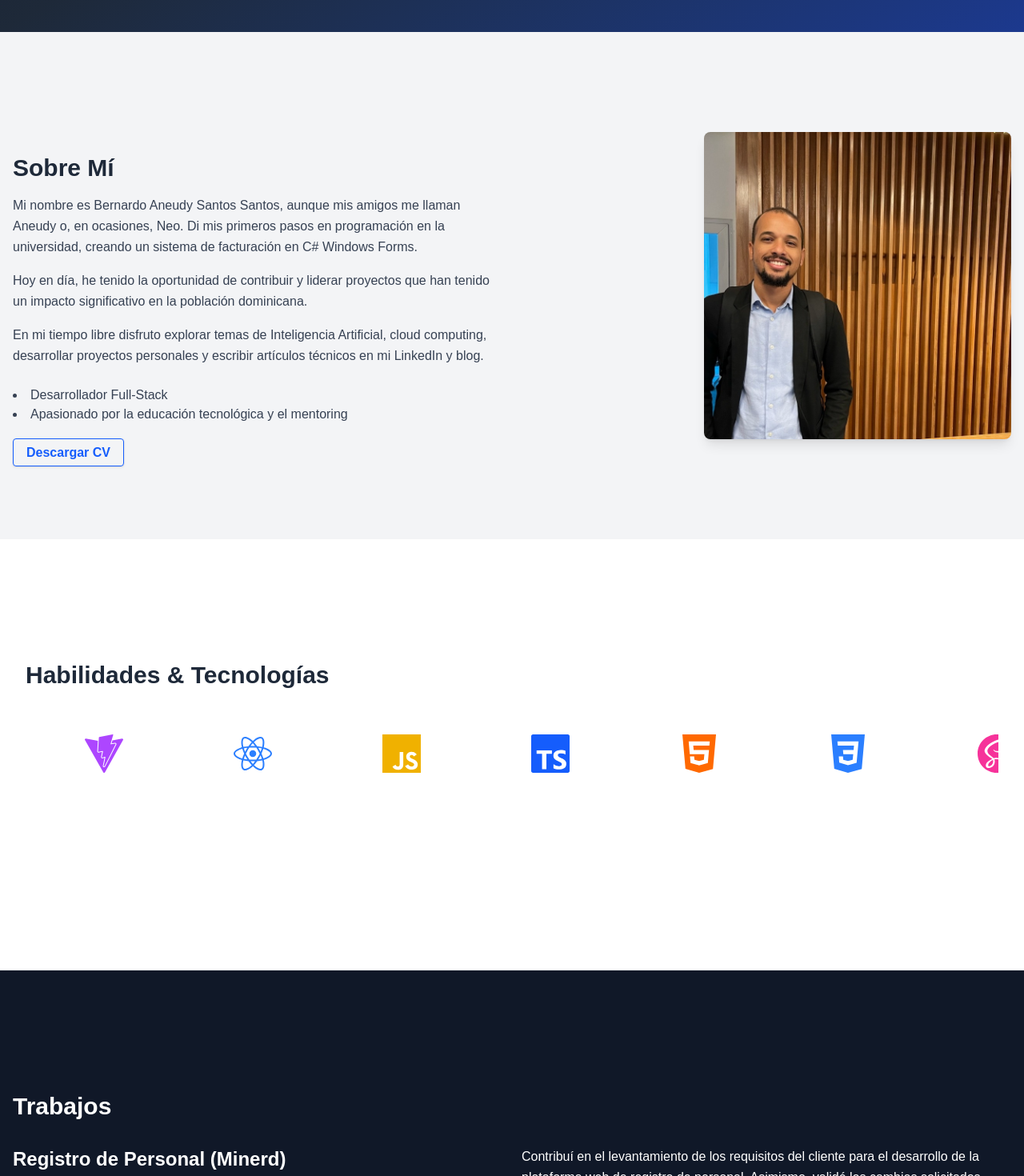
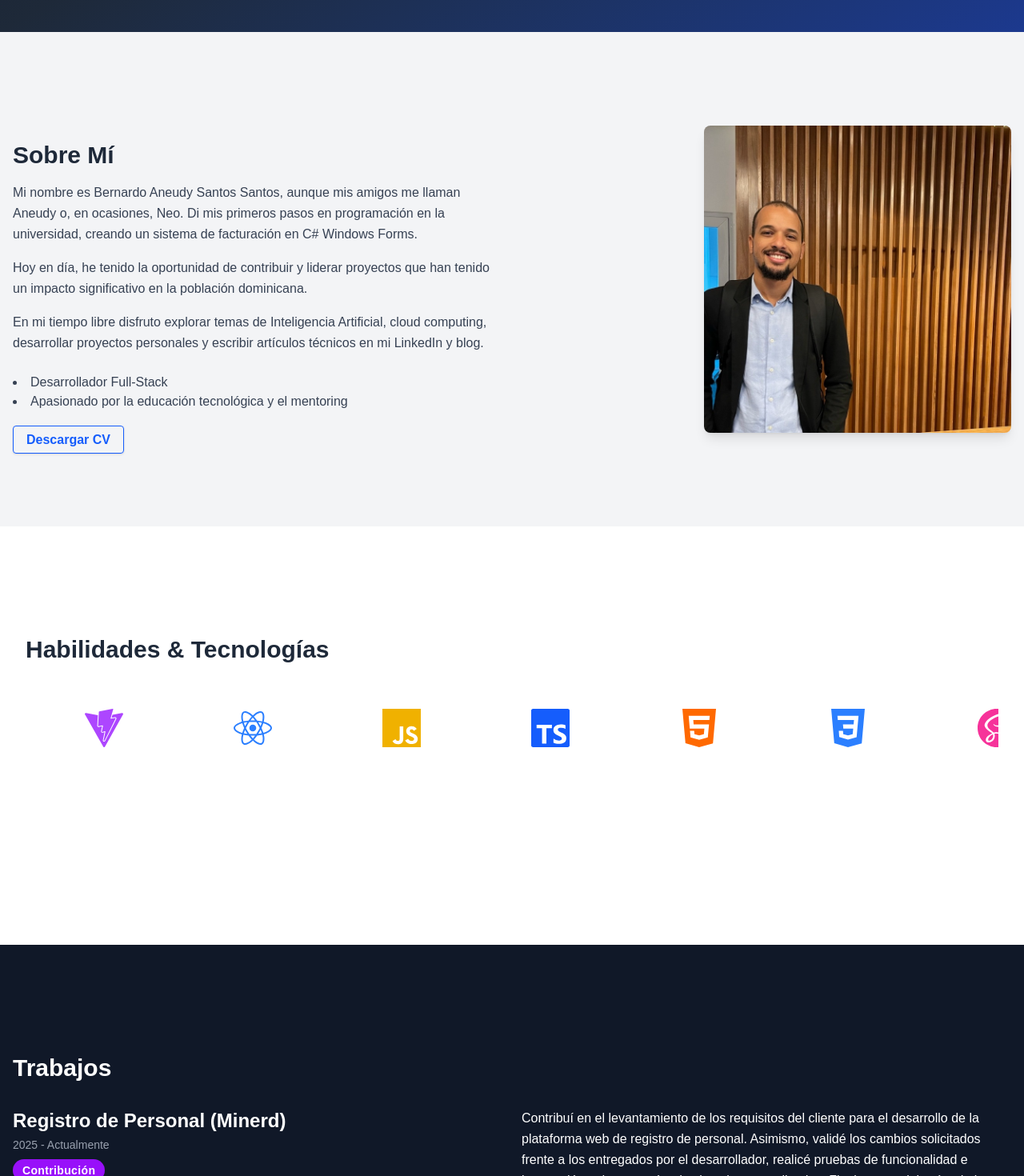
Before and after one commit to Bernardosantossantos/portafoliobs, a React (Vite) app: page / in a window 1280 px wide. Shown: the part 760-2230 px from the top of the page at 80% size. Built offline with nearby package versions, Linux system fonts and the light colour scheme.

Commit message:
fix: adjust padding for headings in HabilidadesyTecnologias, Trabajos, and Home components

```diff
--- a/src/components/HabilidadesyTecnologias.jsx
+++ b/src/components/HabilidadesyTecnologias.jsx
@@ -88,7 +88,7 @@ function HabilidadesyTecnologias() {
     return (
         <section id="Habilidades & Tecnologías" className="py-24 bg-white w-full">
             <div className="container mx-auto px-4 w-full">
-                <h2 className="text-3xl font-bold text-gray-800 mb-10 pt-14">
+                <h2 className="text-3xl font-bold text-gray-800 mb-10 pt-10">
                     Habilidades & Tecnologías
                 </h2>
 
--- a/src/components/Trabajos.jsx
+++ b/src/components/Trabajos.jsx
@@ -46,7 +46,7 @@ function Trabajos() {
     <section id='trabajos' className="w-full bg-gray-900 text-white py-24">
       {/* Contenedor principal */}
       <div className="w-full max-w-7xl mx-auto px-4">
-        <h2 className="text-3xl font-bold mb-8 pt-14">
+        <h2 className="text-3xl font-bold mb-8 pt-10">
           Trabajos
         </h2>
 
--- a/src/pages/Home.jsx
+++ b/src/pages/Home.jsx
@@ -63,7 +63,7 @@ function Home() {
         <div className="w-full max-w-7xl mx-auto px-4 grid grid-cols-1 md:grid-cols-2 gap-8 items-center">
 
           <div>
-            <h2 className="text-3xl font-bold text-gray-800 mb-4 pt-14">
+            <h2 className="text-3xl font-bold text-gray-800 mb-4 pt-10">
               Sobre Mí
             </h2>
             <p className="text-gray-700 leading-relaxed mb-4">
```
